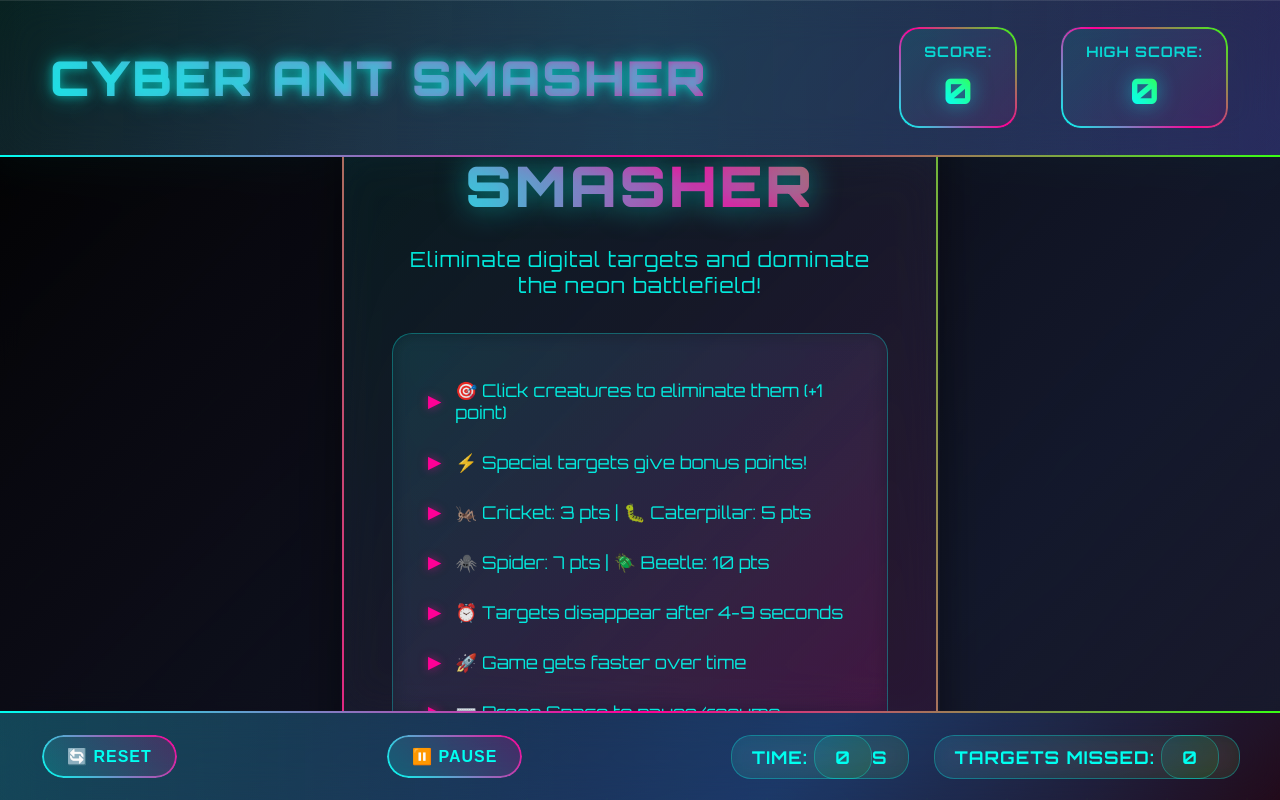
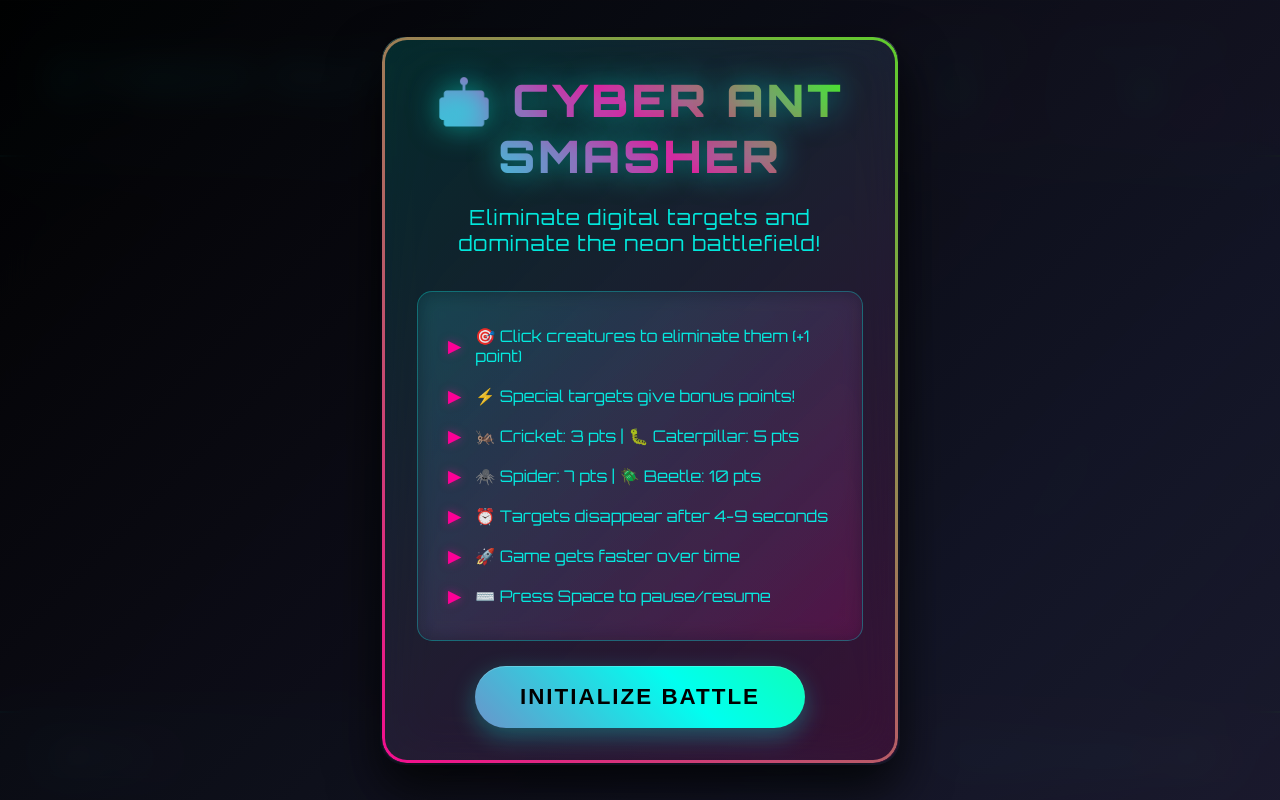
Before and after one commit to UzitheI/lsp_ant_smasher.github.io, a plain HTML site: page index.html in a window 1280 px wide. Drawn offline with Linux system fonts and the light colour scheme.

Commit message:
fixed the game rules modal

```diff
--- a/style.css
+++ b/style.css
@@ -65,6 +65,7 @@ body::after {
   position: relative;
 }
 
+/* Header Styles */
 .trophy-dashboard {
   background: linear-gradient(135deg, rgba(0, 255, 240, 0.1) 0%, rgba(255, 0, 150, 0.1) 100%);
   backdrop-filter: blur(20px);
@@ -211,6 +212,7 @@ body::after {
   to { filter: brightness(1.3); }
 }
 
+/* Game Area */
 .battlefield-canvas {
   flex: 1;
   position: relative;
@@ -248,35 +250,37 @@ body::after {
   100% { transform: translate(20px, 20px); }
 }
 
+/* Game Overlay */
 .welcome-modal {
-  position: absolute;
+  position: fixed;
   top: 0;
   left: 0;
   width: 100%;
   height: 100%;
-  background: linear-gradient(135deg, rgba(0, 0, 0, 0.8), rgba(26, 26, 46, 0.9));
+  background: linear-gradient(135deg, rgba(0, 0, 0, 0.95), rgba(26, 26, 46, 0.95));
   display: flex;
   justify-content: center;
   align-items: center;
-  z-index: 1000;
-  backdrop-filter: blur(10px);
+  z-index: 99999;
+  backdrop-filter: blur(15px);
 }
 
 .intro-panel {
   text-align: center;
   color: #00fff0;
-  background: linear-gradient(135deg, rgba(0, 255, 240, 0.1), rgba(255, 0, 150, 0.1));
-  padding: 50px;
-  border-radius: 30px;
+  background: linear-gradient(135deg, rgba(0, 255, 240, 0.15), rgba(255, 0, 150, 0.15));
+  padding: 35px;
+  border-radius: 25px;
   border: 2px solid transparent;
   background-clip: padding-box;
   box-shadow:
-    0 25px 50px rgba(0, 0, 0, 0.5),
-    inset 0 1px 0 rgba(255, 255, 255, 0.1);
+    0 25px 50px rgba(0, 0, 0, 0.8),
+    inset 0 1px 0 rgba(255, 255, 255, 0.2);
   position: relative;
   overflow: hidden;
-  max-width: 600px;
-  backdrop-filter: blur(20px);
+  max-width: 520px;
+  backdrop-filter: blur(25px);
+  z-index: 100000;
 }
 
 .intro-panel::before {
@@ -286,8 +290,8 @@ body::after {
   left: 0;
   right: 0;
   bottom: 0;
-  border-radius: 30px;
-  padding: 2px;
+  border-radius: 25px;
+  padding: 3px;
   background: linear-gradient(45deg, #00fff0, #ff0096, #39ff14, #00fff0);
   background-size: 400% 400%;
   animation: borderGlow 3s ease infinite;
@@ -295,6 +299,7 @@ body::after {
   -webkit-mask-composite: exclude;
   mask: linear-gradient(#fff 0 0) content-box, linear-gradient(#fff 0 0);
   mask-composite: exclude;
+  z-index: -1;
 }
 
 @keyframes borderGlow {
@@ -303,8 +308,8 @@ body::after {
 }
 
 .intro-panel h2 {
-  font-size: 3.5rem;
-  margin-bottom: 25px;
+  font-size: 2.8rem;
+  margin-bottom: 20px;
   background: linear-gradient(45deg, #00fff0, #ff0096, #39ff14);
   -webkit-background-clip: text;
   -webkit-text-fill-color: transparent;
@@ -375,20 +380,21 @@ body::after {
   50% { background-position: 100% 50%; }
 }
 
+/* Instruction Styles */
 .gameplay-guide {
-  margin: 30px 0;
+  margin: 25px 0;
   text-align: left;
   background: linear-gradient(135deg, rgba(0, 255, 240, 0.05), rgba(255, 0, 150, 0.05));
-  padding: 25px;
-  border-radius: 20px;
+  padding: 20px;
+  border-radius: 15px;
   border: 1px solid rgba(0, 255, 240, 0.3);
   backdrop-filter: blur(10px);
 }
 
 .guide-rule {
-  font-size: 1.1rem;
-  margin: 12px 0;
-  padding: 8px 0;
+  font-size: 1rem;
+  margin: 8px 0;
+  padding: 6px 0;
   color: rgba(0, 255, 240, 0.9);
   display: flex;
   align-items: center;
@@ -411,6 +417,7 @@ body::after {
   text-shadow: 0 0 10px rgba(255, 0, 150, 0.5);
 }
 
+/* Ant Styles */
 .target-creature {
   position: absolute;
   width: 50px;
@@ -479,6 +486,7 @@ body::after {
   }
 }
 
+/* Special Insect Styles */
 .bonus-target {
   animation: creatureFloat 2s ease-in-out infinite,
     bonusGlow 2s ease-in-out infinite alternate;
@@ -512,6 +520,7 @@ body::after {
   }
 }
 
+/* Special Score Popup */
 .bonus-alert {
   color: #39ff14 !important;
   font-size: 32px !important;
@@ -637,6 +646,7 @@ body::after {
   box-shadow: 0 5px 15px rgba(0, 255, 240, 0.2);
 }
 
+/* Score Popup Animation */
 .points-notification {
   position: absolute;
   color: #00fff0;
@@ -835,6 +845,7 @@ body::after {
   }
 }
 
+/* Cyberpunk Enhancement: Glitch Effect */
 @keyframes glitch {
   0%, 100% {
     transform: translate(0);
@@ -857,6 +868,7 @@ body::after {
   animation: glitch 0.3s ease-in-out;
 }
 
+/* Cyberpunk Miss Effect */
 .miss-feedback {
   color: #ff0096;
   text-shadow:
@@ -867,3 +879,8 @@ body::after {
   -webkit-text-fill-color: transparent;
   background-clip: text;
 }
+
+/* Utility class for hiding modal */
+.invisible {
+  display: none !important;
+}
```
